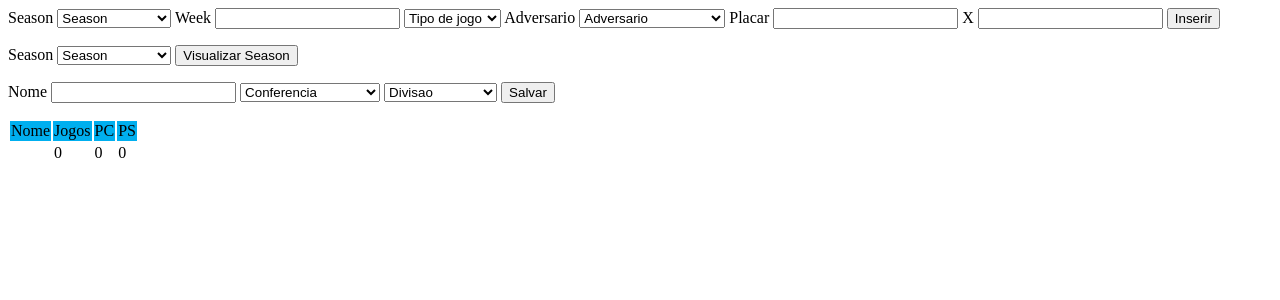
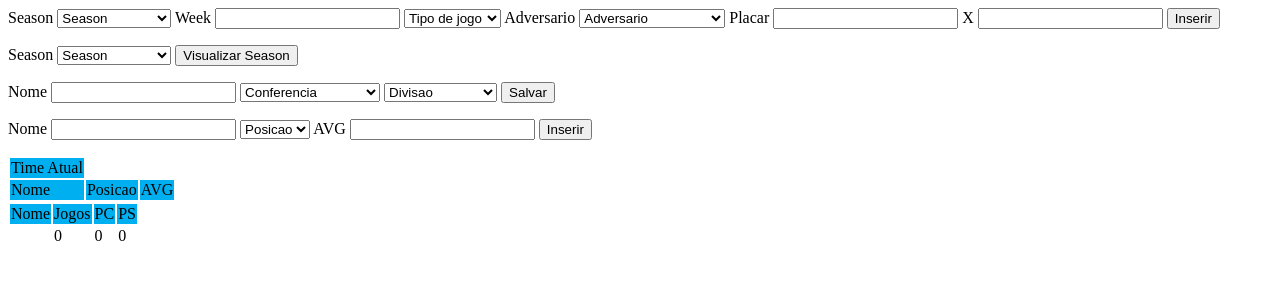
Before and after one commit to Fredrumond/Madden_Mobile, a PHP site: page / in a window 1280 px wide. Shown: the top 300 px of the page. Run offline with PHP 8.4, Linux system fonts and the light colour scheme; tables that the repository leaves empty or names only in its code hold one stand-in row (values such as "Sample post").

Commit message:
[NEW] Inserir jogador em desenvolvimento

```diff
--- a/index.php
+++ b/index.php
@@ -1,6 +1,6 @@
 <?php require_once"DB/conexao.php";?>
 
-
+<!--Inserir Jogo-->
 <form method="POST" action="acoes/inserir_jogo.php">
 	Season
 	<select name="season" >
@@ -45,7 +45,7 @@
 	<button class="btn btn-primary" type="submit" >Inserir</button>
 </form>
 
-
+<!--Visualizar Season-->
 <form method="POST" action="acoes/visualizar_season.php">
 	Season
 	<select name="season" >
@@ -61,6 +61,7 @@
 	<button class="btn btn-primary" type="submit" >Visualizar Season</button>
 </form>
 
+<!--Inserir Time-->
 <form method="POST" action="acoes/inserir_time.php">
 	Nome
 	<input type="text" id="nome_time" name="nome_time">
@@ -90,6 +91,55 @@
 </form>
 
 
+<!--Inserir Jogador-->
+<form method="POST" action="acoes/inserir_jogador.php">
+	Nome
+	<input type="text" id="nome_jogador" name="nome_jogador">
+	<select name="posicao" >
+		<option>Posicao</option>
+		<?php
+			$query = "SELECT * FROM posicao_jogador";
+			$result = DBExecute($query);
+			$linha = mysqli_num_rows($result);
+			while ($row = mysqli_fetch_array($result)) { ?>
+		 		<option value="<?php echo $row['id_posicao'] ?>"><?php echo $row['sigla_posicao'] ?></option>
+		 	<?php }?>
+	</select>
+	AVG
+	<input type="number" id="avg_jogador" name="avg_jogador">
+	<!--<button class="btn btn-primary" type="submit" >Limpar</button>-->
+	<button class="btn btn-primary" type="submit" >Inserir</button>
+</form>
+
+<!--Lista Jogadores-->
+<table class="table">
+	<tr bgcolor="#00afef">
+		<td>Time Atual</td>
+	</tr>
+	<tr bgcolor="#00afef">
+		<td>Nome</td>
+		<td>Posicao</td>
+		<td>AVG</td>
+	</tr>
+	<?php
+		$query = "SELECT nome_jogador,posicao,avg_jogador,nome_posicao,sigla_posicao FROM posicao_jogador INNER JOIN jogadores WHERE jogadores.posicao = posicao_jogador.id_posicao";
+		$result = DBExecute($query);
+		$linha = mysqli_num_rows($result);
+		while ($row = mysqli_fetch_array($result))
+		{
+    ?>
+	<tr>
+		<td><?php echo $row['nome_jogador']?></td>
+		<td><?php echo $row['sigla_posicao']?></td>
+		<td><?php echo $row['avg_jogador']?></td>
+
+	</tr>
+	<?php
+		}
+	?>
+</table>
+
+<!--Tabela do Historico-->
 <table class="table">
 	<tr bgcolor="#00afef">
 		<td>Nome</td>
```
Also changed, not shown: DB/query.txt (+8 -0 lines), acoes/inserir_jogador.php (added, +16 -0 lines).
